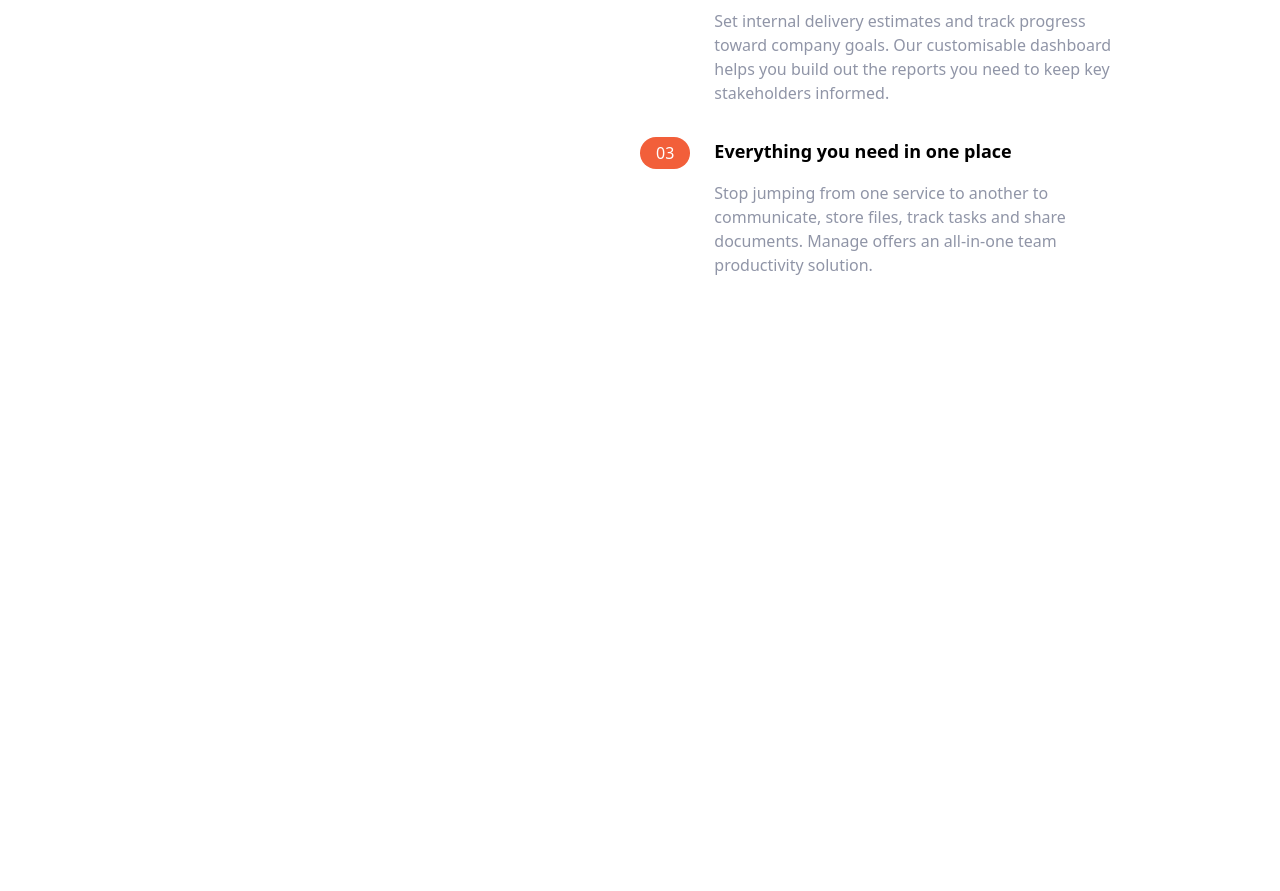
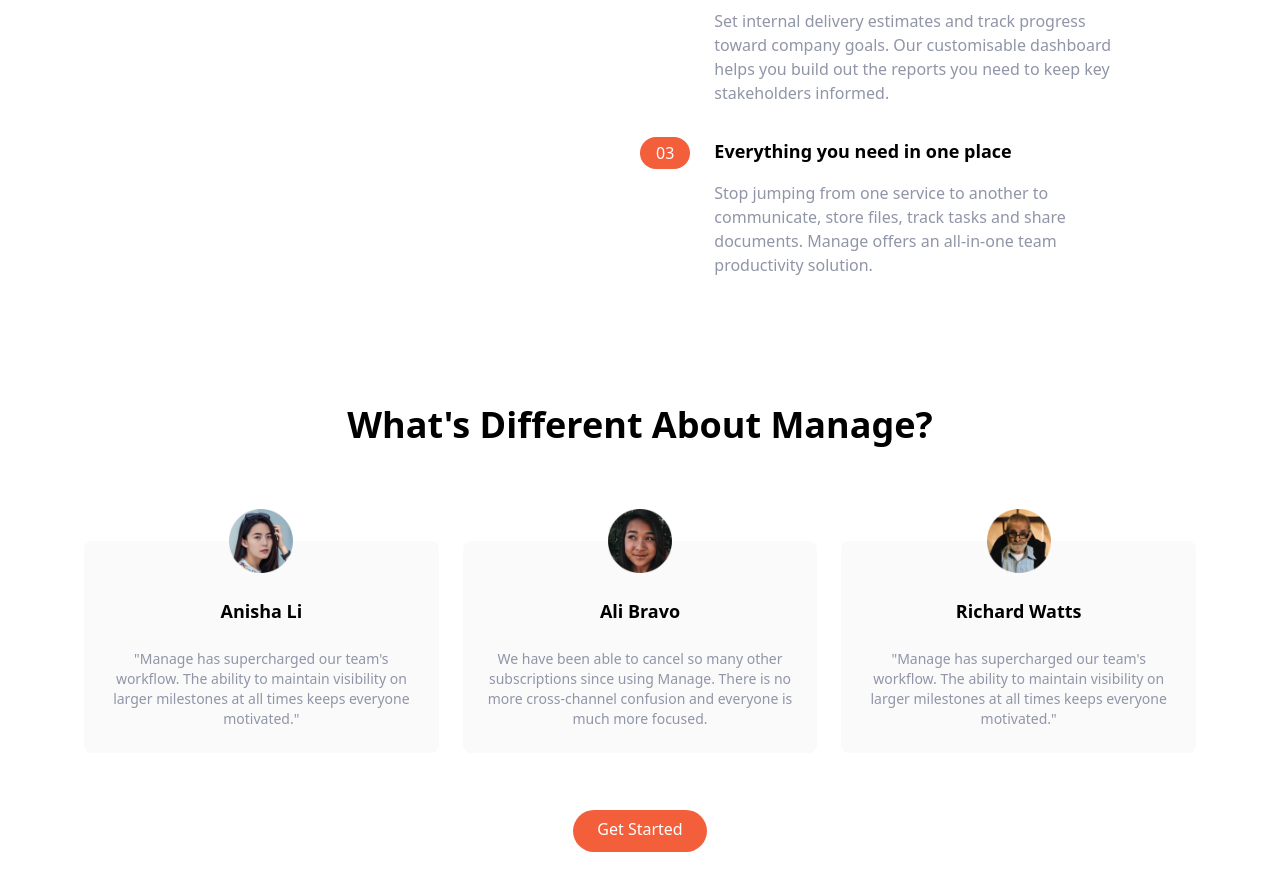
Before and after one commit to babarkhuroo/landing-page-twcss, a website: page index.html in a window 1280 px wide. Shown: the part 863-1754 px from the top of the page. Before the commit the page ends 1140 px from the top, so only its background shows below. Drawn offline with Linux system fonts and the light colour scheme.

Commit message:
added testimonials section

```diff
--- a/index.html
+++ b/index.html
@@ -155,6 +155,55 @@
         </div>
     </section>
     <!-- Testimonials -->
+    <section id="testimonials">
+        <!-- Container to heading and testimonial blocks -->
+        <div class="max-w-6xl px-5 mx-auto mt-32 text-center">
+            <!-- Heading -->
+            <h2 class="text-4xl font-bold text-center">
+                What's Different About Manage?
+            </h2>
+            <!-- Testimonials Container -->
+            <div class="flex flex-col mt-24 md:flex-row md:space-x-6">
+                <!-- Testimonial 1 -->
+                <div class="flex flex-col items-center p-6 space-y-6 rounded-lg bg-veryLightGray md:w-1/3">
+                    <img src="img/avatar-anisha.png" class="w-16 -mt-14" alt="">
+                    <h5 class="text-lg font-bold">Anisha Li</h5>
+                    <p class="text-sm text-darkGrayishBlue">
+                        "Manage has supercharged our team's workflow. The ability to maintain visibility on larger
+                        milestones at all times keeps everyone motivated."
+                    </p>
+                </div>
+
+                <!-- Testimonial 2 -->
+                <div class="hidden flex-col items-center p-6 space-y-6 rounded-lg bg-veryLightGray md:w-1/3 md:flex">
+                    <img src="img/avatar-ali.png" class="w-16 -mt-14" alt="">
+                    <h5 class="text-lg font-bold">Ali Bravo</h5>
+                    <p class="text-sm text-darkGrayishBlue">
+                        We have been able to cancel so many other subscriptions since using Manage. There is no more
+                        cross-channel confusion and everyone is much more focused.
+                    </p>
+                </div>
+
+                <!-- Testimonial 3 -->
+                <div class="hidden flex-col items-center p-6 space-y-6 rounded-lg bg-veryLightGray md:w-1/3 md:flex">
+                    <img src="img/avatar-richard.png" class="w-16 -mt-14" alt="">
+                    <h5 class="text-lg font-bold">Richard Watts</h5>
+                    <p class="text-sm text-darkGrayishBlue">
+                        "Manage has supercharged our team's workflow. The ability to maintain visibility on larger
+                        milestones at all times keeps everyone motivated."
+                    </p>
+                </div>
+            </div>
+            <!-- Button -->
+            <div class="my-16">
+                <a href="#" class="p-3 px-6 pt-2 text-white bg-brightRed rounded-full baseline hover:bg-brightRedLight">
+                    Get Started
+                </a>
+            </div>
+        </div>
+    </section>
+
+    <!-- CTA Section -->
 
 </body>
 
```
Also changed, not shown: css/main.css.
